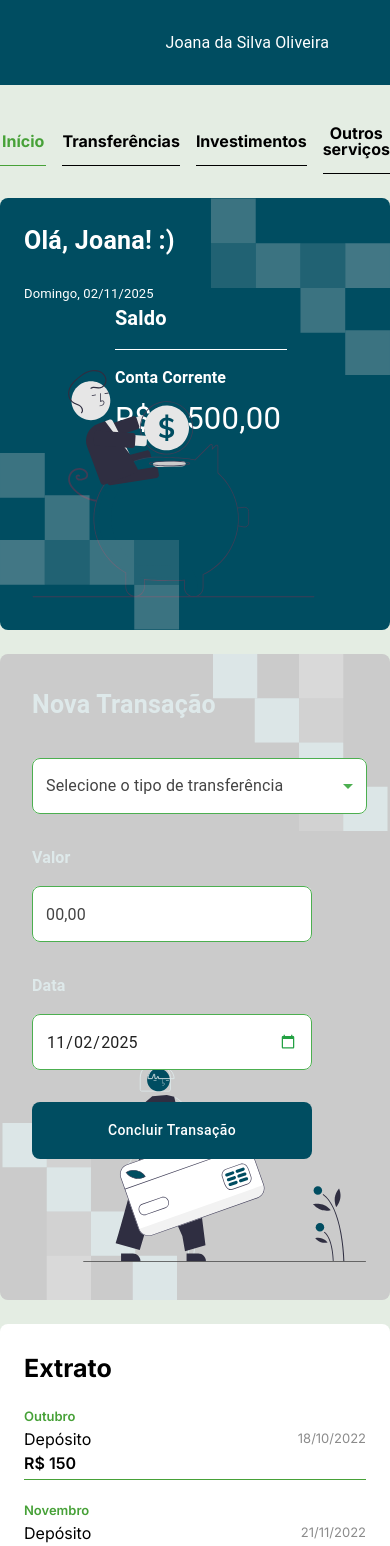
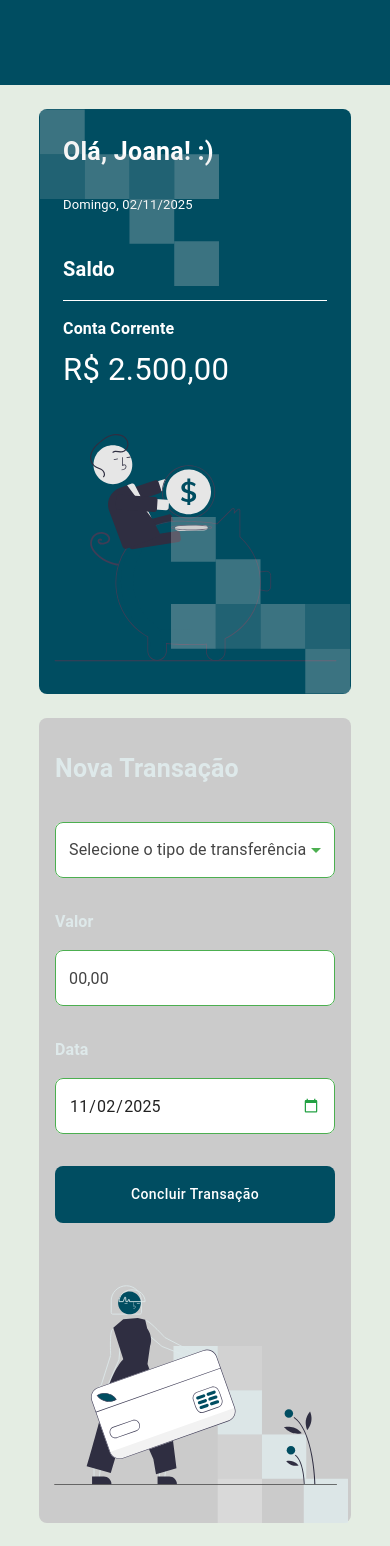
Before and after one commit to RomualdoBorges/postech_fase_1, a Next.js app: page / in a window 390 px wide. Shown: the top 1546 px of the page. Built offline with nearby package versions, Linux system fonts and the light colour scheme; some icons are missing.

Commit message:
ajuste na responsividade

```diff
--- a/src/app/components/AppBar/AppBar.module.css
+++ b/src/app/components/AppBar/AppBar.module.css
@@ -56,7 +56,7 @@
   color: var(--color-secondary);
 }
 
-@media (max-width: 360px) {
+@media (max-width: 600px) {
   .menu {
     display: inline-flex !important;
   }
--- a/src/app/components/Balance/Balance.module.css
+++ b/src/app/components/Balance/Balance.module.css
@@ -59,7 +59,7 @@
   min-width: 172.11px;
 }
 
-@media (max-width: 720px) {
+@media (max-width: 900px) {
   .visibility {
     border-color: var(--color-white);
   }
@@ -94,7 +94,7 @@
   }
 }
 
-@media (max-width: 360px) {
+@media (max-width: 450px) {
   .container {
     padding-bottom: 300px;
     padding-right: 24px;
@@ -123,4 +123,8 @@
     left: 0;
     transform: rotate(180deg);
   }
+
+  .imagePig {
+    left: 14.5px;
+  }
 }
--- a/src/app/components/InputSelect/InputSelect.module.css
+++ b/src/app/components/InputSelect/InputSelect.module.css
@@ -3,7 +3,7 @@
   z-index: 1000;
 }
 
-@media (max-width: 360px) {
+@media (max-width: 450px) {
   .inputSelect {
     width: 280px;
   }
--- a/src/app/components/NewTransaction/NewTransaction.module.css
+++ b/src/app/components/NewTransaction/NewTransaction.module.css
@@ -27,14 +27,6 @@
 }
 
 @media (max-width: 720px) {
-  .visibility {
-    border-color: var(--color-white);
-  }
-
-  .visibility svg {
-    color: var(--color-white);
-  }
-
   .imagePig {
     display: block;
   }
@@ -46,20 +38,11 @@
   }
 }
 
-@media (max-width: 360px) {
+@media (max-width: 450px) {
   .container {
     padding-bottom: 300px;
     padding-right: 24px;
-  }
-
-  .balanceContainer,
-  .title {
-    align-self: center;
-    width: 100%;
-  }
-
-  .title p {
-    margin-bottom: 40px;
+    padding: 32px 16px 300px 16px;
   }
 
   .bottomImage {
@@ -72,4 +55,8 @@
   .topImage {
     display: none;
   }
+
+  .imagePig {
+    right: 14.5px;
+  }
 }
--- a/src/app/components/NewTransaction/index.tsx
+++ b/src/app/components/NewTransaction/index.tsx
@@ -20,7 +20,7 @@ const NewTransaction: React.FC = () => {
       />
 
       <Image
-        src="/Ilustração2.svg"
+        src="/ilustracao2.svg"
         alt="Padrão decorativo meio"
         width={283}
         height={228}
--- a/src/app/page.tsx
+++ b/src/app/page.tsx
@@ -12,7 +12,7 @@ import BankStatementList, {
 import { useMediaQuery } from "@mui/material";
 
 export default function Home() {
-  const isMobile = useMediaQuery("(max-width:879px)");
+  const isMobile = useMediaQuery("(max-width:900px)");
 
   const bankStatementData: BankStatementData[] = [
     { id: 0, date: "2022-10-18", type: "Depósito", value: 150 },
--- a/src/app/styles/page.module.css
+++ b/src/app/styles/page.module.css
@@ -38,7 +38,7 @@
   gap: 24px;
 }
 
-@media (max-width: 879px) {
+@media (max-width: 900px) {
   .container {
     max-width: 600px;
     display: flex;
@@ -52,12 +52,18 @@
   }
 }
 
-@media (max-width: 360px) {
+@media (max-width: 600px) {
   .container {
-    max-width: 312px;
+    max-width: 500px;
   }
 
   .menu {
     display: none;
   }
 }
+
+@media (max-width: 450px) {
+  .container {
+    max-width: 312px;
+  }
+}
```
Also changed, not shown: public/ilustracao2.svg (renamed from public/Ilustração2.svg).
